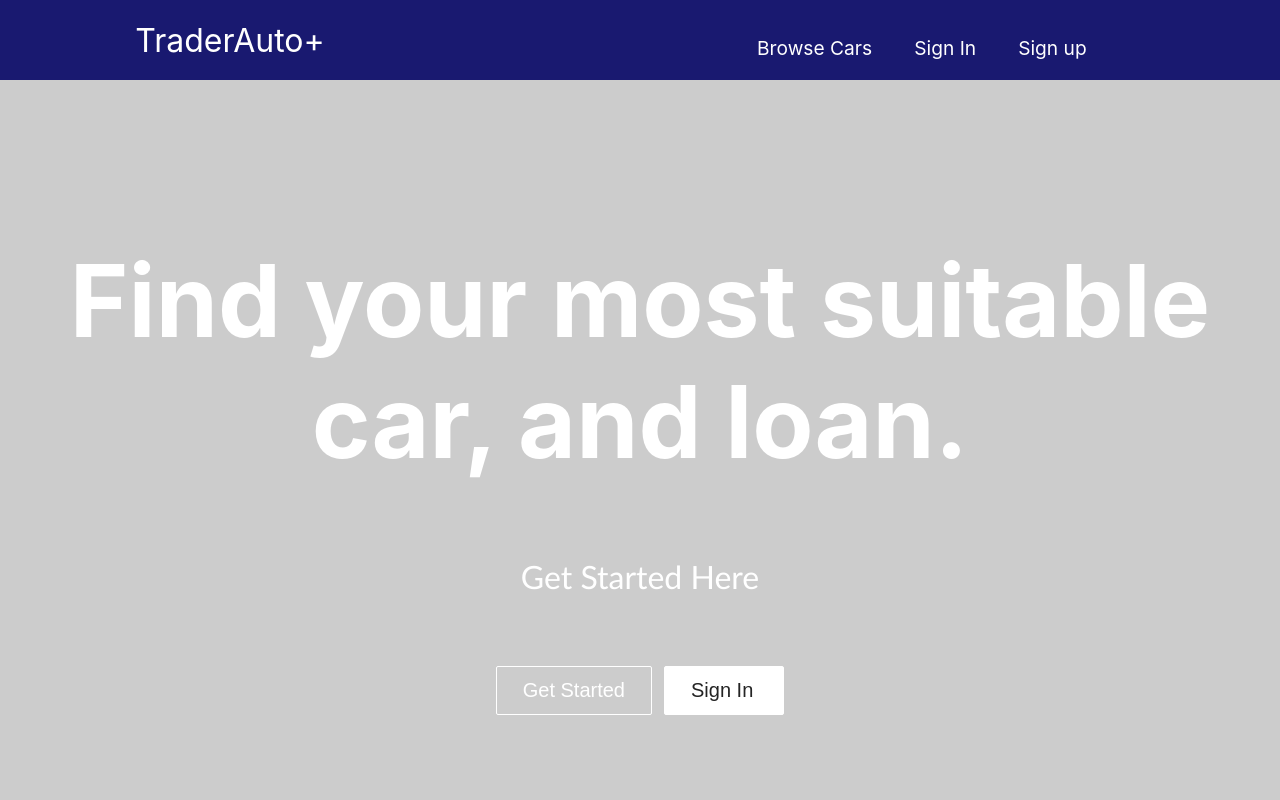
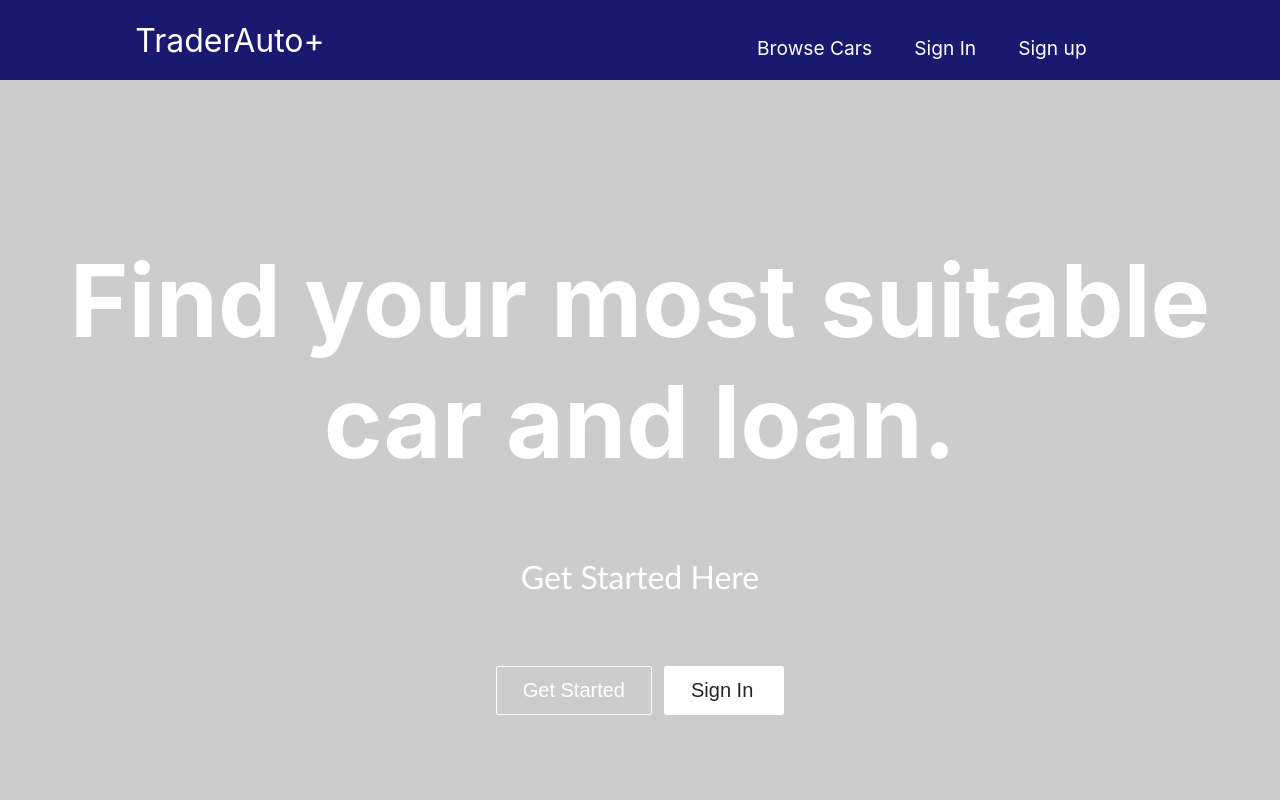
Before and after one commit to Sophieeeeeeeee/traderautoplus-app, a React (Create React App) app: page / in a window 1280 px wide. Shown: the top 800 px of the page. Built offline with nearby package versions, Linux system fonts and the light colour scheme.

Commit message:
--- changed welcome page title --- Removed a comma to make the title gramatically correct.

```diff
--- a/src/components/webDesign/welcome/Welcome.js
+++ b/src/components/webDesign/welcome/Welcome.js
@@ -26,7 +26,7 @@ class WelcomeSection extends Component {
           />
         </section>
 
-        <h1>Find your most suitable car, and loan.</h1>
+        <h1>Find your most suitable car and loan.</h1>
 
         <p>Get Started Here</p>
 
```
